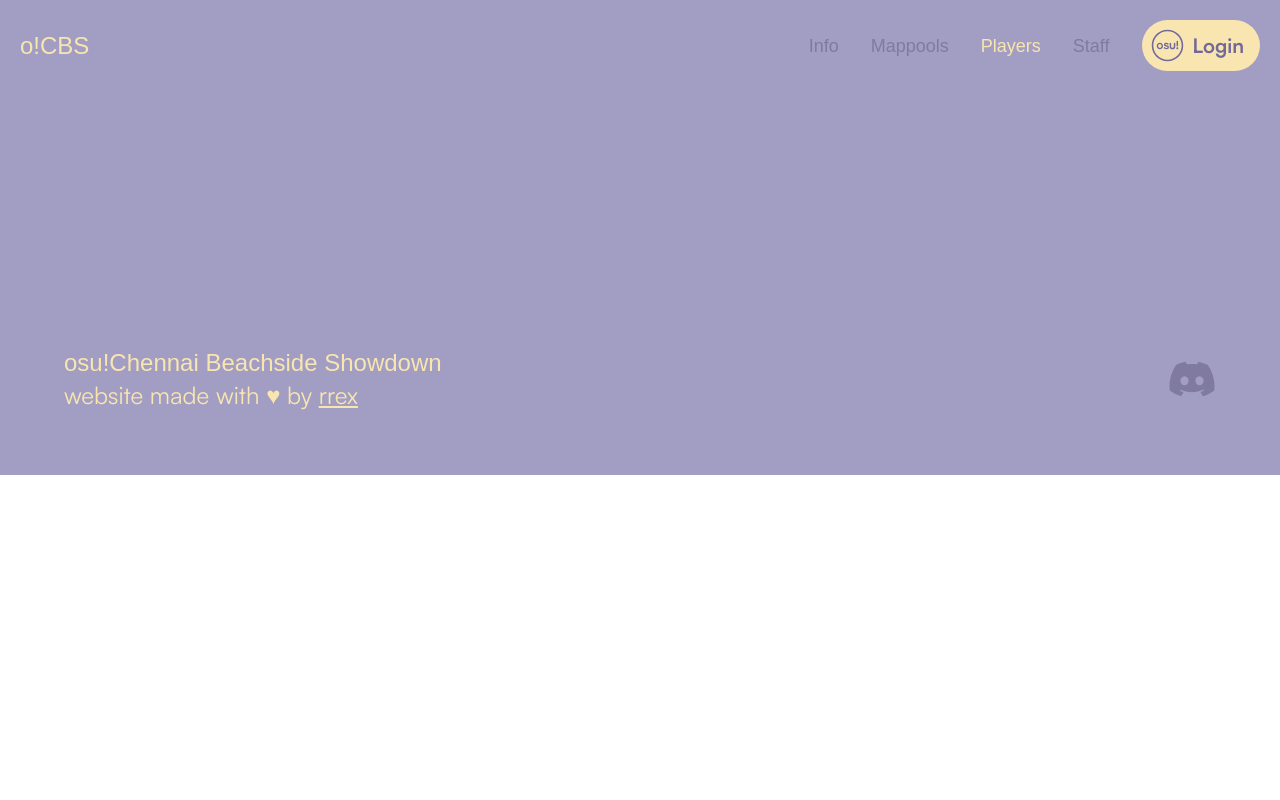
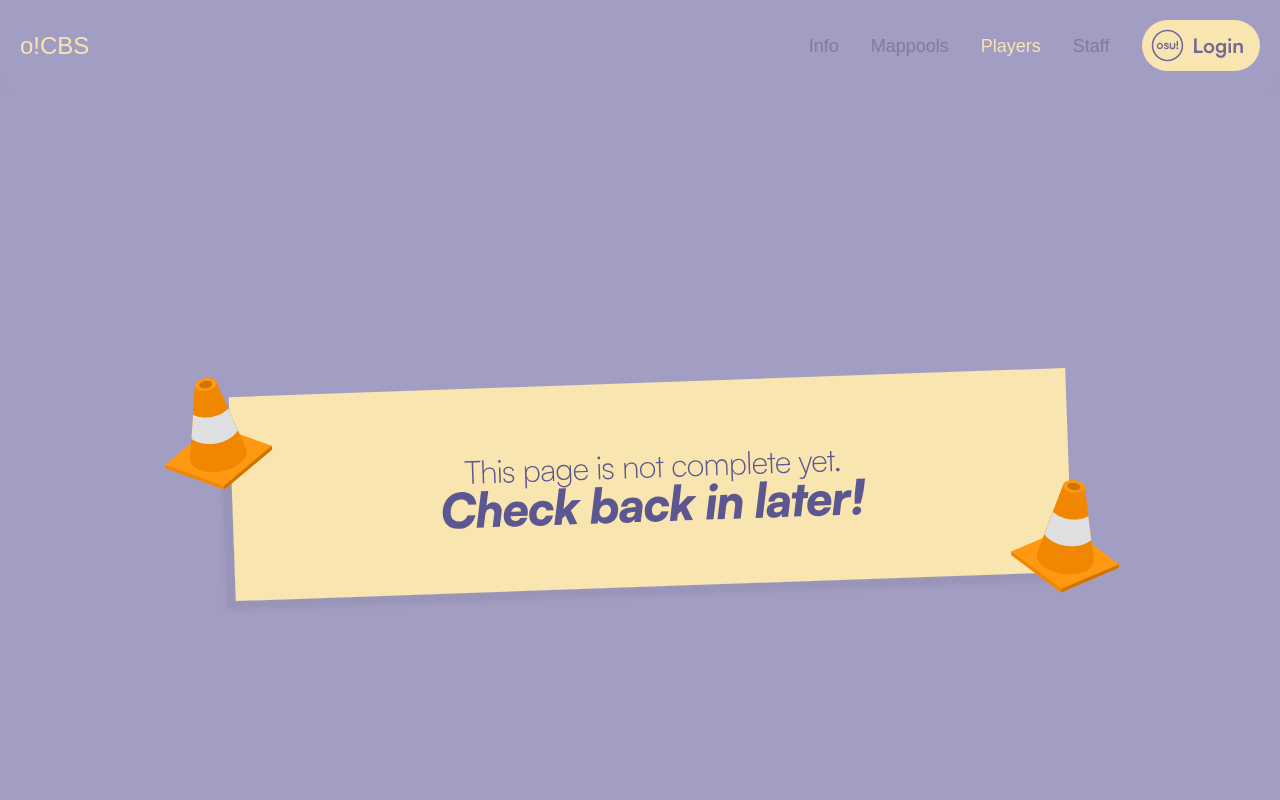
Before and after one commit to rrex971/ocbs-website, a React (Vite) app: page /players in a window 1280 px wide. Shown: the top 800 px of the page. Built offline with nearby package versions, Linux system fonts and the light colour scheme; a web font is replaced by a local one.

Commit message:
Add placeholders for incomplete pages.

```diff
--- a/src/App.jsx
+++ b/src/App.jsx
@@ -9,6 +9,7 @@ import Staff from './screens/Staff'
 import Footer from './components/Footer';
 import Register from './screens/Register';
 import Login from './screens/Login';
+import Players from './screens/Players';
 
 const App = () => {
   return (
@@ -21,6 +22,7 @@ const App = () => {
           <Route path="/mappools" element={<Mappools />} />
           <Route path="/staff" element={<Staff />} />
           <Route path="/register" element={<Register />} />
+          <Route path="/players" element={<Players />} />
           <Route path="/login" element={<Login />} />
         </Routes>
         <Footer />
--- a/src/screens/Mappools.jsx
+++ b/src/screens/Mappools.jsx
@@ -1,7 +1,9 @@
 import React from 'react';
 
 const Mappools = () => {
-  return <div>Mappools Screen</div>;
+  return <div className='flex justify-center items-center h-screen'>
+    <img src='pagelater.svg' alt='Page Later'></img>
+  </div>;
 };
 
 export default Mappools;
--- a/src/screens/Players.jsx
+++ b/src/screens/Players.jsx
@@ -1,7 +1,9 @@
 import React from 'react';
 
 const Players = () => {
-  return <div>Players Screen</div>;
+  return <div className='flex justify-center items-center h-screen'>
+    <img src='pagelater.svg' alt='Page Later'></img>
+  </div>;
 };
 
 export default Players;
--- a/src/screens/Staff.jsx
+++ b/src/screens/Staff.jsx
@@ -1,7 +1,9 @@
 import React from 'react';
 
 const Staff = () => {
-  return <div>Staff Screen</div>;
+  return <div className='flex justify-center items-center h-screen'>
+    <img src='pagelater.svg' alt='Page Later'></img>
+  </div>;
 };
 
 export default Staff;
```
Also changed, not shown: public/pagelater.svg (added).
